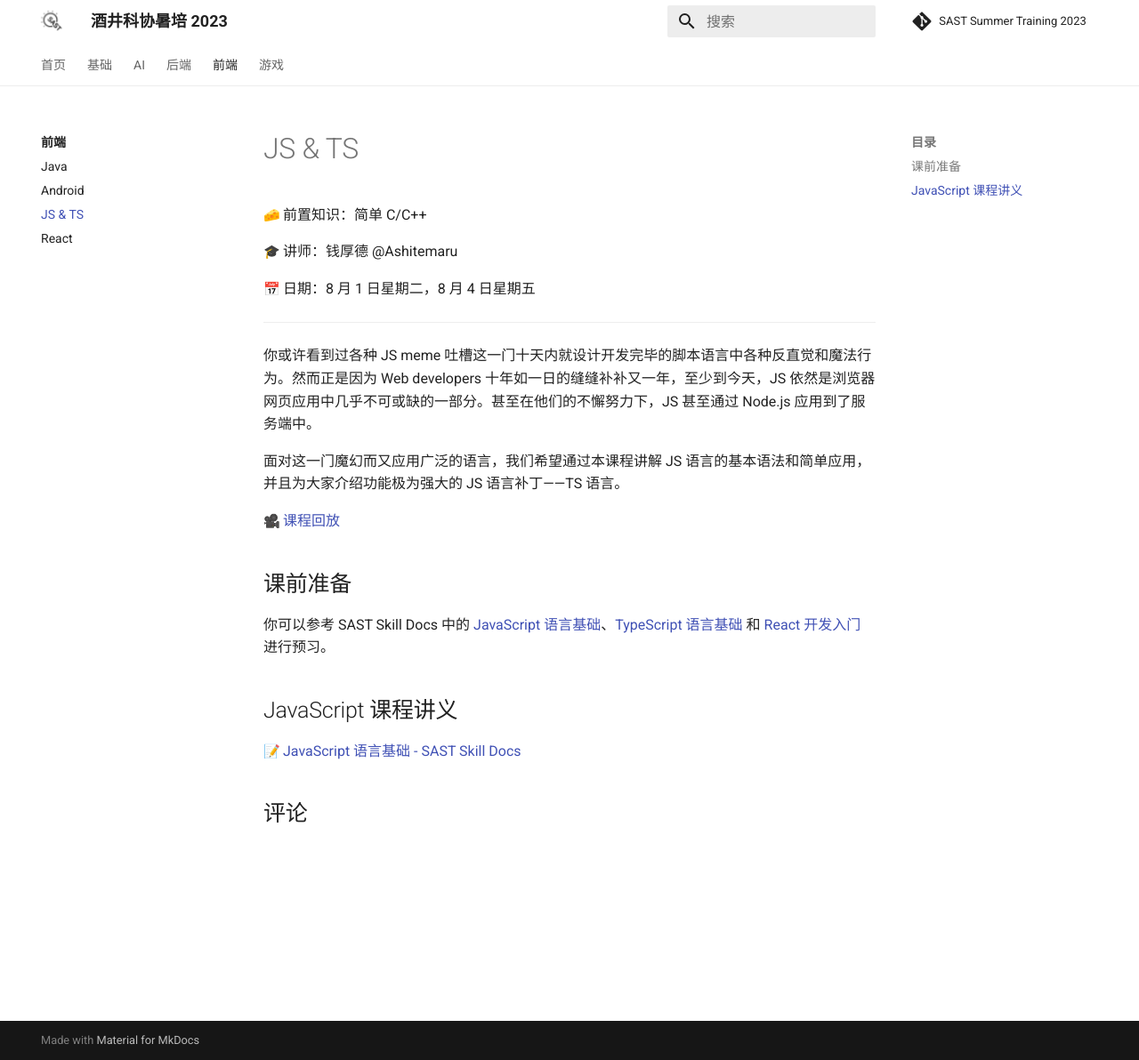
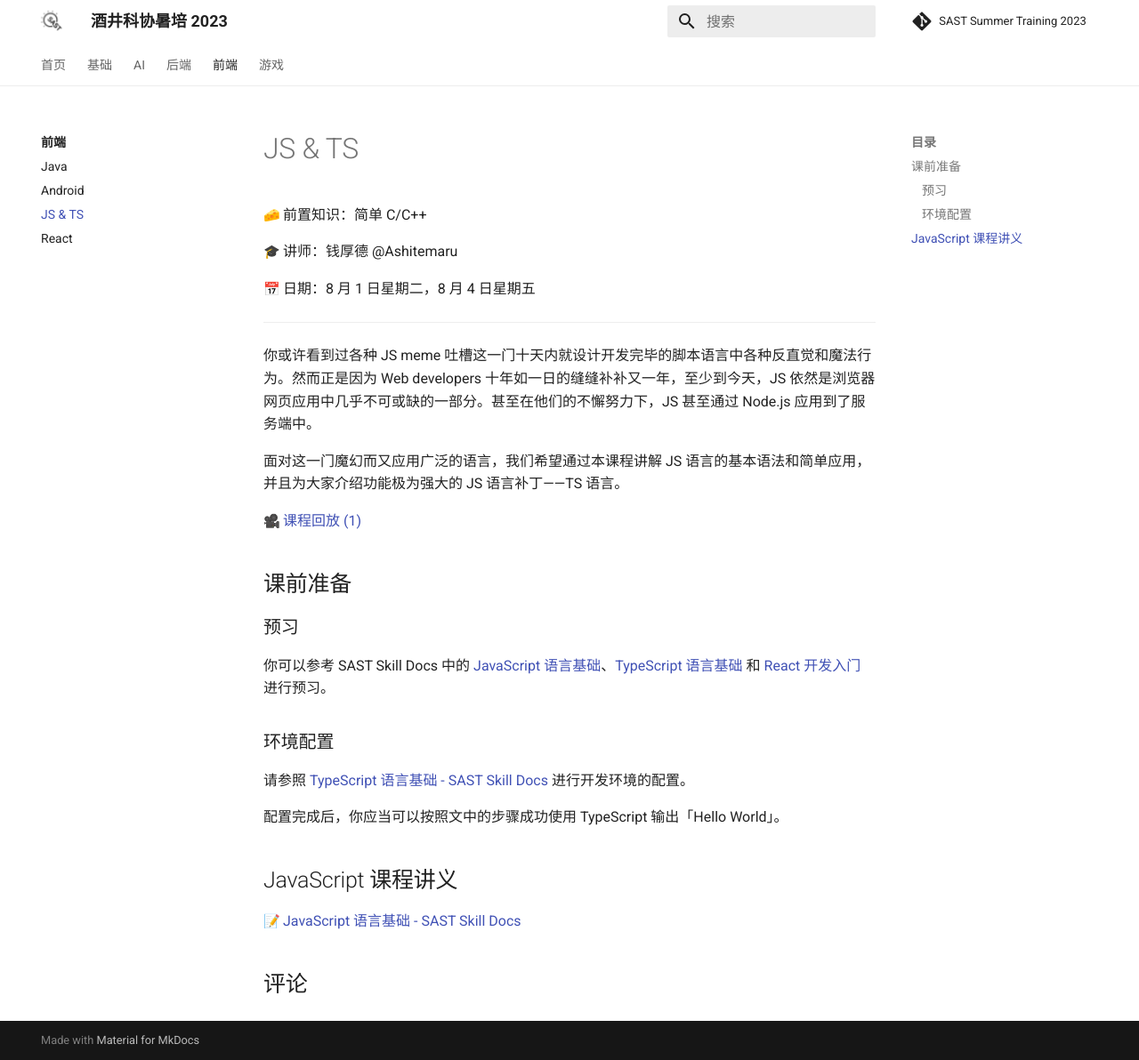
Before and after one commit to sast-summer-training-2023/sast-summer-training-2023.github.io, an MkDocs documentation site: the page built from docs/frontend/js-ts.md, in a window 1280 px wide and 1192 px high. Shown: the whole window at 89% size. Built offline with MkDocs 1.6.1 and Material for MkDocs 9.7.7, drawn with Linux system fonts in a browser that asks for light colours; emoji names are drawn with the system emoji font; comment, search, counter and statistics services are not loaded.

Commit message:
feat(js-ts): playback links

```diff
--- a/docs/frontend/js-ts.md
+++ b/docs/frontend/js-ts.md
@@ -12,11 +12,19 @@
 
 面对这一门魔幻而又应用广泛的语言，我们希望通过本课程讲解 JS 语言的基本语法和简单应用，并且为大家介绍功能极为强大的 JS 语言补丁——TS 语言。
 
-:movie_camera: [课程回放](https://www.bilibili.com/video/BV1Ep4y1V7k7)
+:movie_camera: [课程回放 (1)](https://www.bilibili.com/video/BV1Ep4y1V7k7)
 
 ## 课前准备
 
+### 预习
+
 你可以参考 SAST Skill Docs 中的 [JavaScript 语言基础](https://docs.net9.org/languages/javascript/)、[TypeScript 语言基础](https://docs.net9.org/languages/typescript/) 和 [React 开发入门](https://docs.net9.org/frontend/react/) 进行预习。
+
+### 环境配置
+
+请参照 [TypeScript 语言基础 - SAST Skill Docs](https://docs.net9.org/languages/typescript) 进行开发环境的配置。
+
+配置完成后，你应当可以按照文中的步骤成功使用 TypeScript 输出「Hello World」。
 
 ## JavaScript 课程讲义
 
```
Also changed, not shown: docs/frontend/index.md (+8 -0 lines), docs/index.md (+8 -0 lines).
